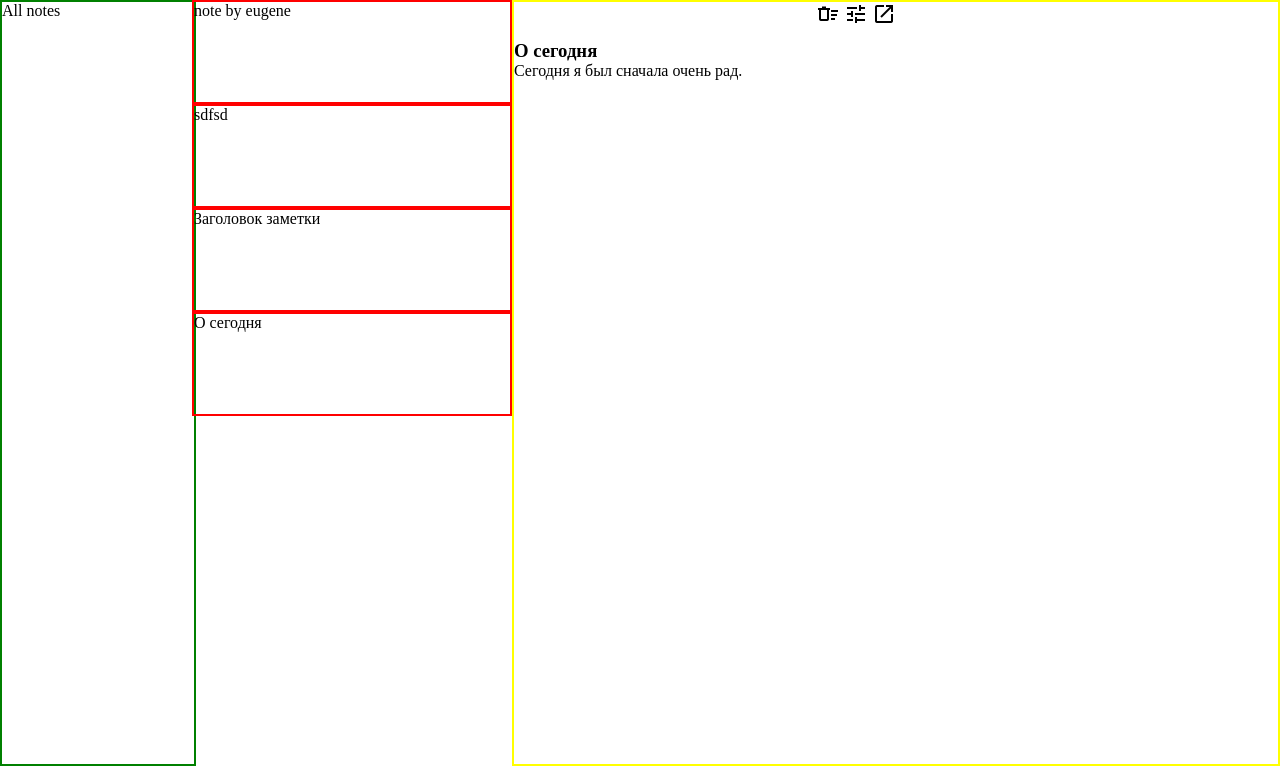
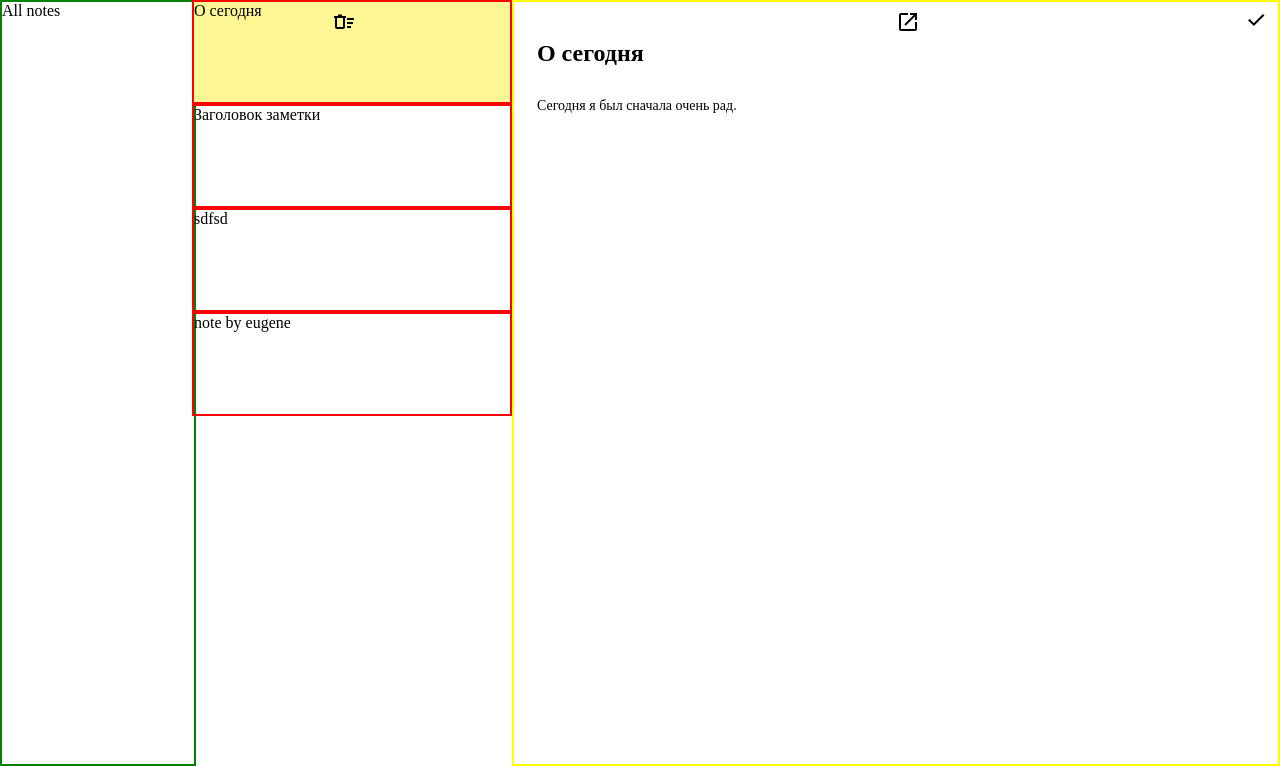
Before and after one commit to dvch-eugene/Proda, a Django app: page /notes/50 in a window 1280 px wide. Shown: the part 40-806 px from the top of the page. Run offline with Django 4.2, Linux system fonts and the light colour scheme; a user stored in the database is signed in; data comes from the database, SQL or seed files in the repository; both versions use the stored data as it was after the commit.

Commit message:
Added note editing and saving features

```diff
--- a/Proda/homescreen/views.py
+++ b/Proda/homescreen/views.py
@@ -21,7 +21,7 @@ class HomeScreen(TemplateView):
         else:
             pass # location = 'Minsk' # default city
 
-        weather = Weather('Minsk')
+        weather = Weather(location)
         weather.get_temperature(is_celsius=True)
         context['temperature'], context['temp_feels_like'] = weather.get_temperature()
         context['weather_country'], context['weather_city'] = weather.get_weather_location()
--- a/Proda/notes/models.py
+++ b/Proda/notes/models.py
@@ -15,7 +15,7 @@ class Note(models.Model):
     class Meta():
         verbose_name = 'Заметка'
         verbose_name_plural = 'Заметки'
-        ordering = ['title']
+        ordering = ['-time_updated']
 
 
 class NoteDirectory(models.Model):
--- a/Proda/notes/static/notes/css/notes.css
+++ b/Proda/notes/static/notes/css/notes.css
@@ -29,7 +29,13 @@
     height: 100px;
     border: 2px solid;
     border-color: red;
+}
 
+.note-preview-selected{
+    height: 100px;
+    border: 2px solid;
+    border-color: red;
+    background-color: rgb(255, 246, 150);
 }
 
 .note-field{
@@ -43,18 +49,65 @@
 }
 
 .note-toolbar {
-    height: 100%;
     position: absolute;
     top: 0;
     right: 50%;
 }
 
+#delete-note {
+    position: absolute;
+    right: 540px;
+    top: 8px;
+}
+
+#add-note {
+    position: absolute;
+    top: 8px;
+
+}
+
+#save-note {
+    position: absolute;
+    top: -4.5%;
+    right: 10px;
+}
+
 .note-userspace {
     position: absolute;
     top: 5%;
+    width: 100%;
+    height: 95%;
 }
-
 
 button {
     background-color: transparent;
 }
+
+#note-form {
+    width: 100%;
+    height: 100%;
+}
+
+textarea{
+    outline: none;
+    resize: none;
+}
+
+#note-title-field {
+    width: 94%;
+    margin-left: 3%;
+
+    font-family: 'Jetbrains Mono';
+    font-size: 24px;
+    font-weight:700;
+}
+
+#note-content-field {
+    width: 94%;
+    margin-left: 3%;
+    min-height: 90%;
+
+    font-family: 'Jetbrains Mono';
+    font-size: 14px;
+
+}
--- /dev/null
+++ b/Proda/notes/static/notes/js/notes.js
@@ -0,0 +1,11 @@
+function enter() {
+    document.getElementById('save-note').click()
+  }
+
+document.querySelector('textarea').addEventListener('keydown', (e) => {
+    if (e.key === 'Enter') {
+      e.preventDefault()
+      enter()
+      return
+    }
+  })
--- a/Proda/notes/templates/notes/notes.html
+++ b/Proda/notes/templates/notes/notes.html
@@ -14,9 +14,19 @@
     </div>
     <div class="notes-list">
         {% for note in notes %}
-        <div class="note-preview">
-            <a href="{% url 'notes' note.pk %}">{{note.title}}</a>
-        </div>
+        {% if note == note_selected %}
+        <a href="{% url 'notes' note.pk %}">
+            <div class="note-preview-selected">
+                {{note.title}}
+            </div>
+        </a>
+        {% else %}
+        <a href="{% url 'notes' note.pk %}">
+            <div class="note-preview">
+                {{note.title}}
+            </div>
+        </a>
+        {% endif %}
         {% endfor %}
     </div>
     <div class="note-field">
@@ -26,9 +36,11 @@
                     <span class="material-symbols-outlined">delete_sweep</span>
                 </a>
             </button>
-            <button id="tune-note">
-                <span class="material-symbols-outlined">tune</span>
-            </button>
+            <!-- <button id="tune-note">
+                <a href="{% url 'note_edit' note_id=note_selected.pk %}">
+                    <span class="material-symbols-outlined">tune</span>
+                </a>
+            </button> -->
             <button id="add-note">
                 <a href="{% url 'note_add' %}">
                     <span class="material-symbols-outlined">open_in_new</span>
@@ -36,13 +48,19 @@
             </button>
         </div>
         <div class="note-userspace">
-            <div class="note-title">
-                <h3>{{note_selected.title}}</h3>
-            </div>
-            <div class="note-content">
-                <p>{{note_selected.content}}</p>
-            </div>
+            <form id="note-form" action="{% url 'note_edit' note_id=note_selected.pk %}" method="post">
+                {% csrf_token %}
+                <textarea id="note-title-field" type="text" name="title">{{ note_selected.title }}</textarea>
+                <textarea id="note-content-field" type="text" name="content">{{ note_selected.content }}</textarea>
+                <button type="submit">
+                    <span id="save-note" class="material-symbols-outlined">
+                        done
+                    </span>
+                </button>
+            </form>
         </div>
     </div>
 </div>
+
+<script src="{% static 'notes/js/notes.js'%}"></script>
 {% endblock %}
--- a/Proda/notes/urls.py
+++ b/Proda/notes/urls.py
@@ -6,4 +6,5 @@ urlpatterns = [
     path('<int:note_id>', NotesView.as_view(), name='notes'),
     path('add/', add_note, name='note_add'),
     path('delete/<int:note_id>/', delete_note, name='note_delete'),
+    path('edit/<int:note_id>/', UpdateNote.as_view(), name='note_edit'),
 ]
--- a/Proda/notes/views.py
+++ b/Proda/notes/views.py
@@ -1,10 +1,11 @@
-from django.shortcuts import reverse, redirect
+from django.shortcuts import reverse, redirect, render
 from django.http import HttpResponseRedirect
-from django.views.generic import ListView
+from django.views.generic import ListView, UpdateView, FormView
 
 from .models import *
 from notes.models import *
 from .utils import DataMixin
+from .forms import *
 
 
 def get_notes(request):
@@ -17,8 +18,9 @@ def delete_note(request, note_id):
     first_note = Note.objects.filter(owner=request.user.pk).first().pk
     return HttpResponseRedirect(reverse('notes', args=[first_note]))
 
+
 def add_note(request):
-    note = Note.objects.create(title='.', content='', owner=request.user)
+    note = Note.objects.create(title='', content='', owner=request.user)
     return HttpResponseRedirect(reverse('notes', args=[note.pk]))
 
 
@@ -39,3 +41,22 @@ class NotesView(DataMixin, ListView):
         c_def = self.get_user_context()
         redirect(f'notes/{first_note}')
         return dict(list(context.items())+list(c_def.items()))
+
+class UpdateNote(DataMixin, FormView):
+    form_class = EditNoteForm
+    template_name = 'notes/notes.html'
+    form = EditNoteForm
+
+    def get_context_data(self, *, object_list=None, **kwargs):
+        context = super().get_context_data(**kwargs)
+        c_def = self.get_user_context()
+        return dict(list(context.items())+list(c_def.items()))
+
+    def form_valid(self, form):
+        context = self.get_context_data()
+        note_id = context['note_selected'].pk
+        note = Note.objects.get(pk=note_id)
+        note.title = form.cleaned_data['title']
+        note.content = form.cleaned_data['content']
+        note.save()
+        return redirect('note_home')
```
Also changed, not shown: Proda/homescreen/static/homescreen/css/homescreen.css (+11 -0 lines), Proda/notes/forms.py (added, +12 -0 lines), Proda/db.sqlite3.
